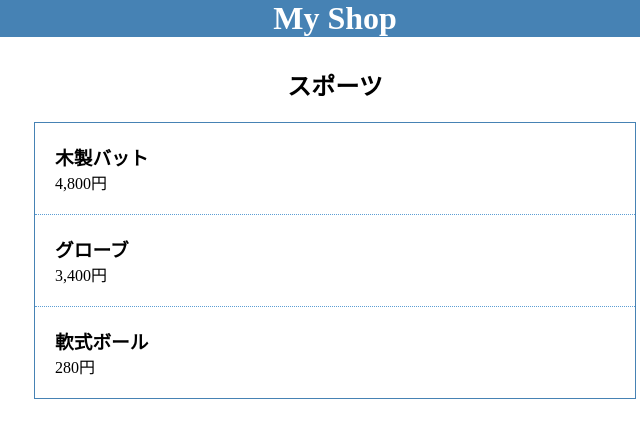
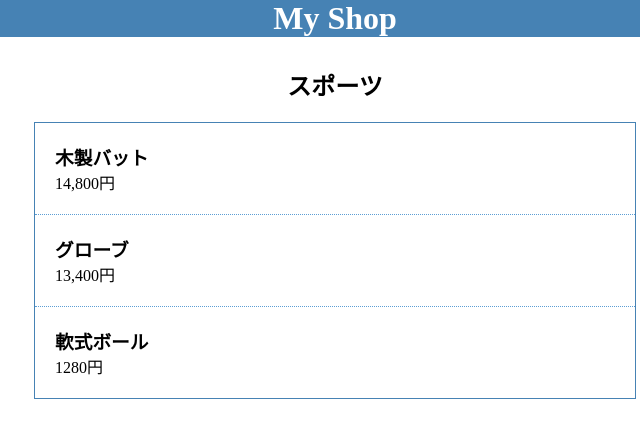
Before and after one commit to zdrivemf57/myshop, a plain HTML site: page sports.html in a window 1280 px wide. Shown: the full height of the page, 305-945 px from the left. Drawn offline with Linux system fonts and the light colour scheme.

Commit message:
アイテムの値段を修正

```diff
--- a/sports.html
+++ b/sports.html
@@ -11,15 +11,15 @@
     <div class="items">
         <div class="item">
             <h3>木製バット</h3>
-        <p>4,800円</p>
+            <p>14,800円</p>
         </div>
         <div class="item">
             <h3>グローブ</h3>
-        <p>3,400円</p>
+            <p>13,400円</p>
         </div>
         <div class="item">
             <h3>軟式ボール</h3>
-        <p>280円</p>
+            <p>1280円</p>
         </div>
     </div>
 </body>
```
Lines whose indentation alone changed are shown as unchanged.
